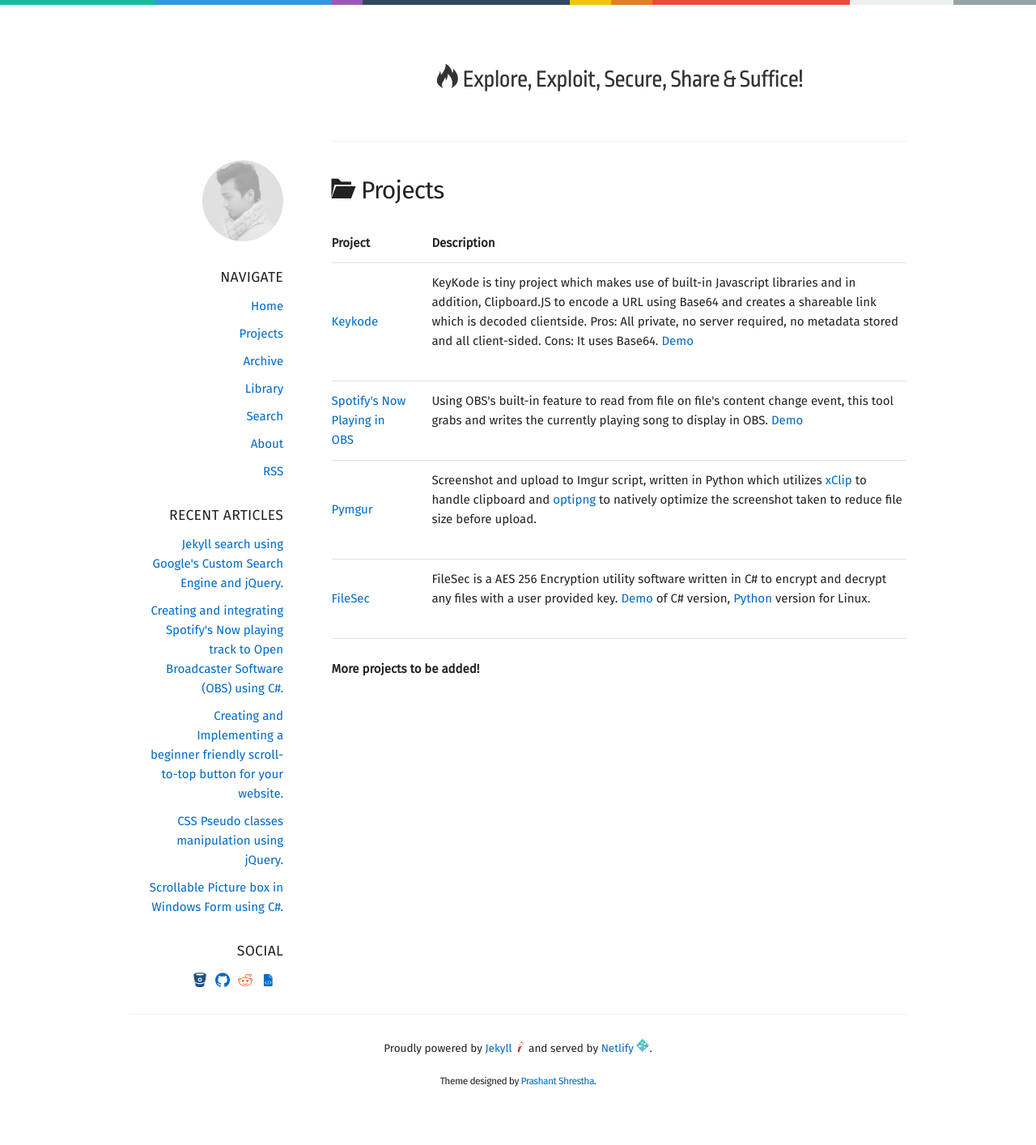
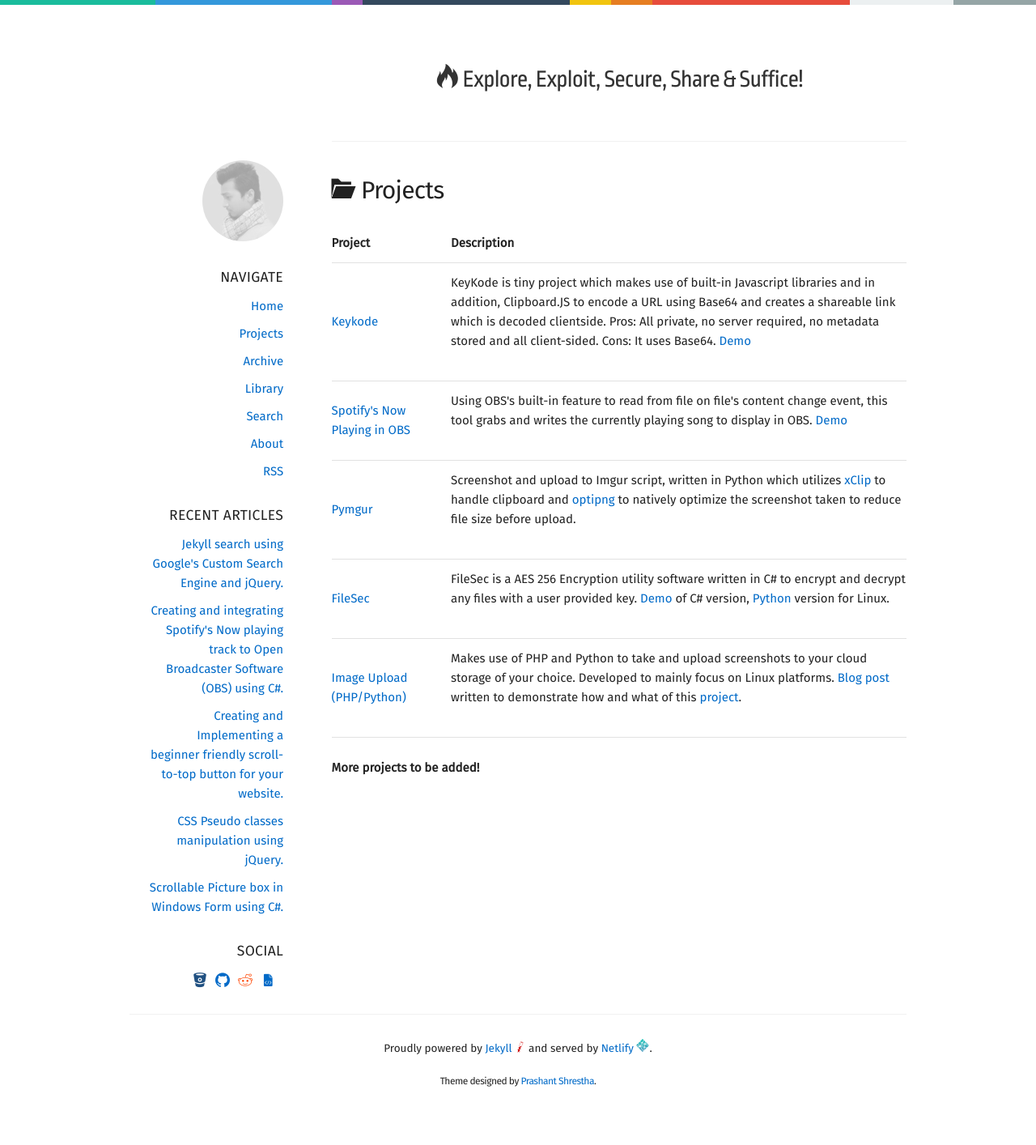
Before and after one commit to intern0t/personal-blog, a Jekyll site: the page built from projects.md, in a window 1280 px wide. Shown: the whole page at 81% size. Built offline with Jekyll 4.4.1, drawn with Linux system fonts in a browser that asks for light colours; nearby versions of some CDN libraries; some web fonts are replaced.

Commit message:
Added ImageUpload (CDN) to projects list.

```diff
--- a/projects.md
+++ b/projects.md
@@ -42,6 +42,12 @@ permalink: /projects/
                 </p>
             </td>
         </tr>
+        <tr>
+            <td><a href="#">Image Upload (PHP/Python)</a></td>
+            <td>
+                <p>Makes use of PHP and Python to take and upload screenshots to your cloud storage of your choice. Developed to mainly focus on Linux platforms. <a href="https://www.prashant.me/development/2016/02/18/custom-image-hosting-and-upload-script.html">Blog post</a> written to demonstrate how and what of this <a href="https://bitbucket.org/intern0t/scripts/src/a1e0918d4199368325e0dd5a8d81e0ae6c55b036/ImageUpload%20(Custom)/?at=master">project</a>.</p>
+            </td>
+        </tr>
     </tbody>
 </table>
 
```
